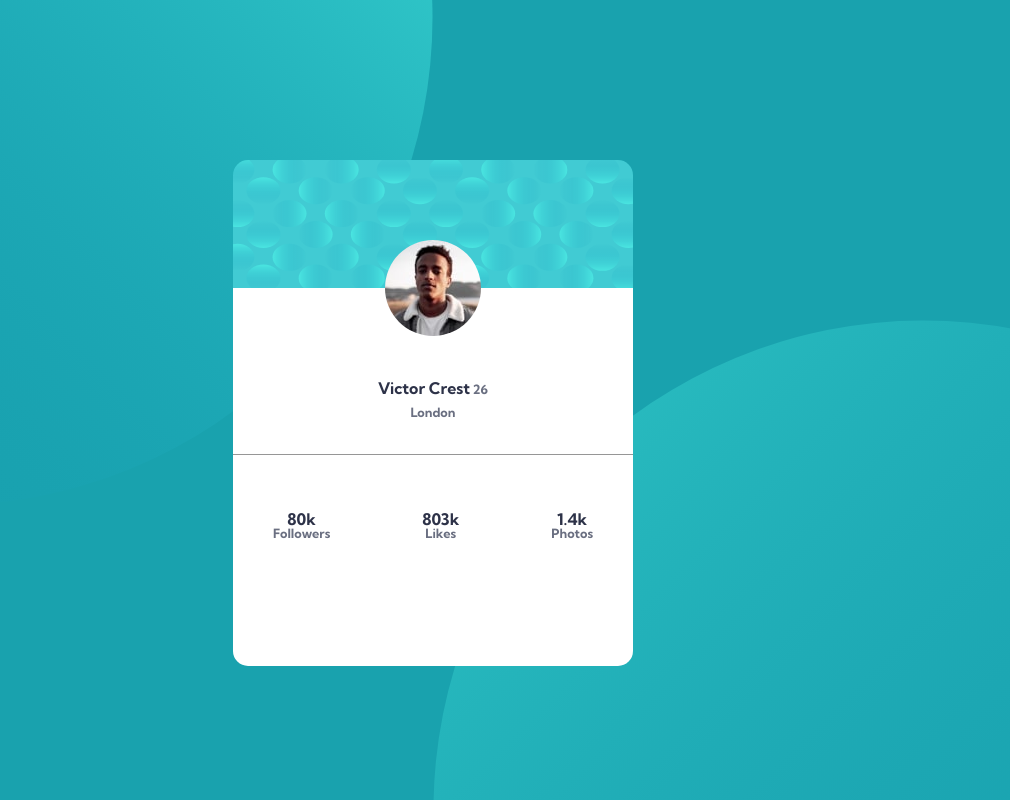
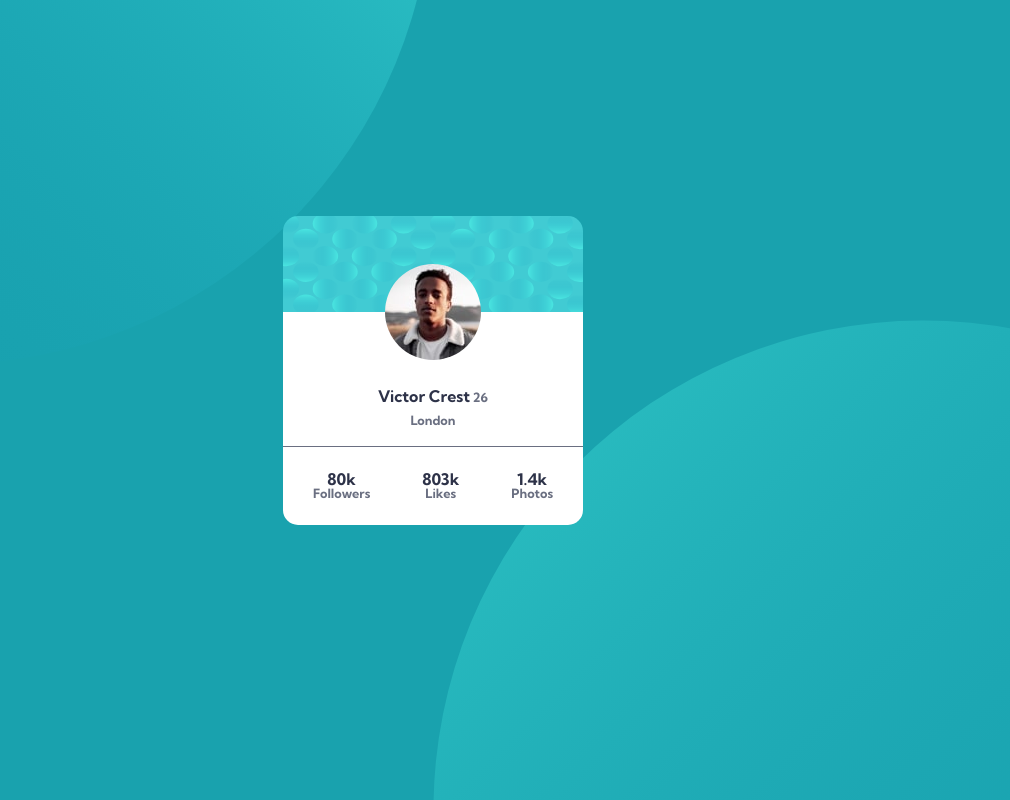
Before and after one commit to Andrei1810/project4.github.io, a plain HTML site: page Index.html in a window 1280 px wide. Shown: the whole page, without its empty margins (207-1217 px from the left). Drawn offline with Linux system fonts and the light colour scheme.

Commit message:
Add files via upload

```diff
--- a/style.css
+++ b/style.css
@@ -68,14 +68,14 @@ body{
 }
 .container{
 	border-radius:15px;
-	width: 400px;
-	height:60vh;
+	width: 300px;
+	height:80%;
 	padding-bottom:2%;
 	margin:0 auto;
-	margin-top:20vh;
+	margin-top:27vh;
 	background-image: url(bg-pattern-card.svg);
 	background-position:top;
-	background-size:100% 8rem;
+	background-size:100% 6rem;
 	background-repeat: no-repeat;
 	background-color:white;
 	font-family: 'Kumbh Sans', sans-serif;
@@ -86,17 +86,17 @@ body{
 	display:block;
 	position:relative;
 	margin:0 auto;
-	top:5rem;
+	top:3rem;
 	border-radius:50%;
 	width: 6rem;
 	height:6rem;
 }
 .text{
 	margin:0 auto;
-	margin-top:7.5rem;
-	margin-bottom:3.5rem;
-	padding-bottom:2rem;
-	border-bottom:1px solid hsl(0, 0%, 59%);
+	margin-top:4.5rem;
+	margin-bottom:1.5rem;
+	padding-bottom:1rem;
+	border-bottom:1px solid  hsl(227, 10%, 46%);
 }
 h1,h2{
 	text-align: center;
```
